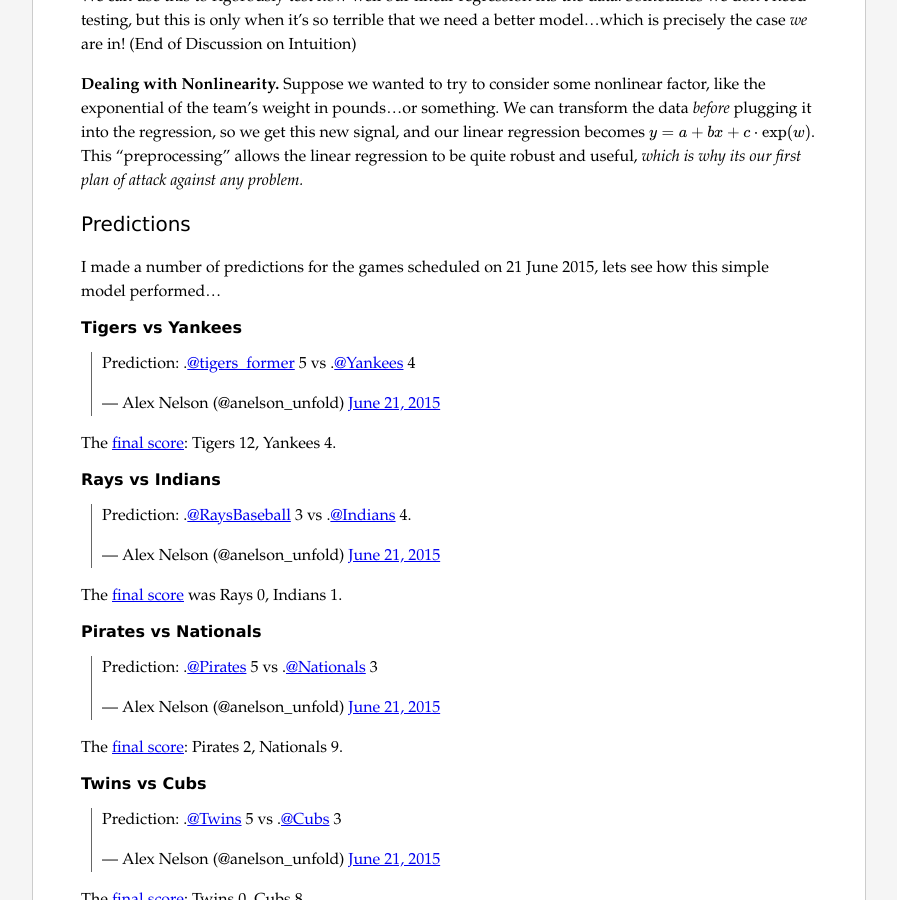
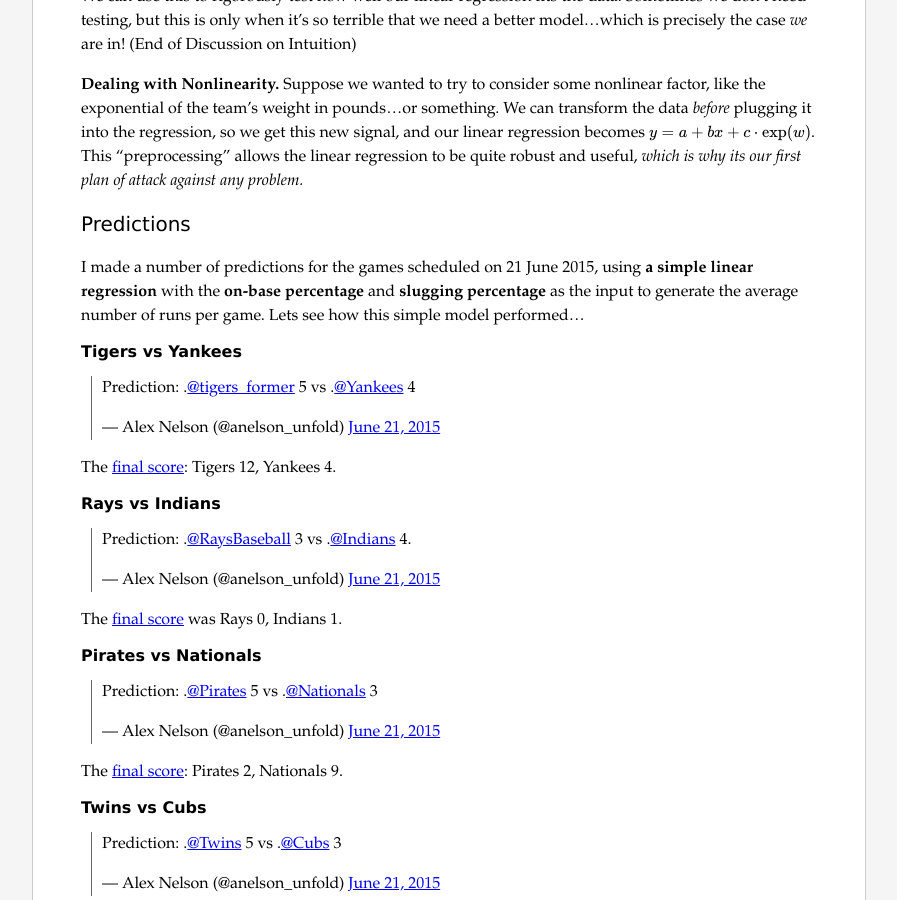
Before and after one commit to pqnelson/pqnelson.github.com, a Jekyll site: the page built from _posts/2015-06-21-sabermetrics.md, in a window 1280 px wide and 900 px high, scrolled down 6594 px. Shown: the whole window, without its empty margins (191-1088 px from the left). Built offline with Jekyll 4.4.1, drawn with Linux system fonts in a browser that asks for light colours; Markdown is read by kramdown in place of the engine named in the settings; formulas are drawn with MathJax 3; comment, search, counter and statistics services are not loaded.

Commit message:
Clarified how I made predictions

```diff
--- a/_posts/2015-06-21-sabermetrics.md
+++ b/_posts/2015-06-21-sabermetrics.md
@@ -352,7 +352,9 @@
 ## Predictions
 
 I made a number of predictions for the games scheduled on 21 June 2015,
-lets see how this simple model performed...
+using **a simple linear regression** with the **on-base percentage** and
+**slugging percentage** as the input to generate the average number of
+runs per game. Lets see how this simple model performed...
 
 ### Tigers vs Yankees
 <blockquote class="twitter-tweet" lang="en"><p lang="en" dir="ltr">Prediction: .<a href="https://twitter.com/tigers_former">@tigers_former</a> 5 vs .<a href="https://twitter.com/Yankees">@Yankees</a> 4</p>&mdash; Alex Nelson (@anelson_unfold) <a href="https://twitter.com/anelson_unfold/status/612450953757786112">June 21, 2015</a></blockquote>
```
